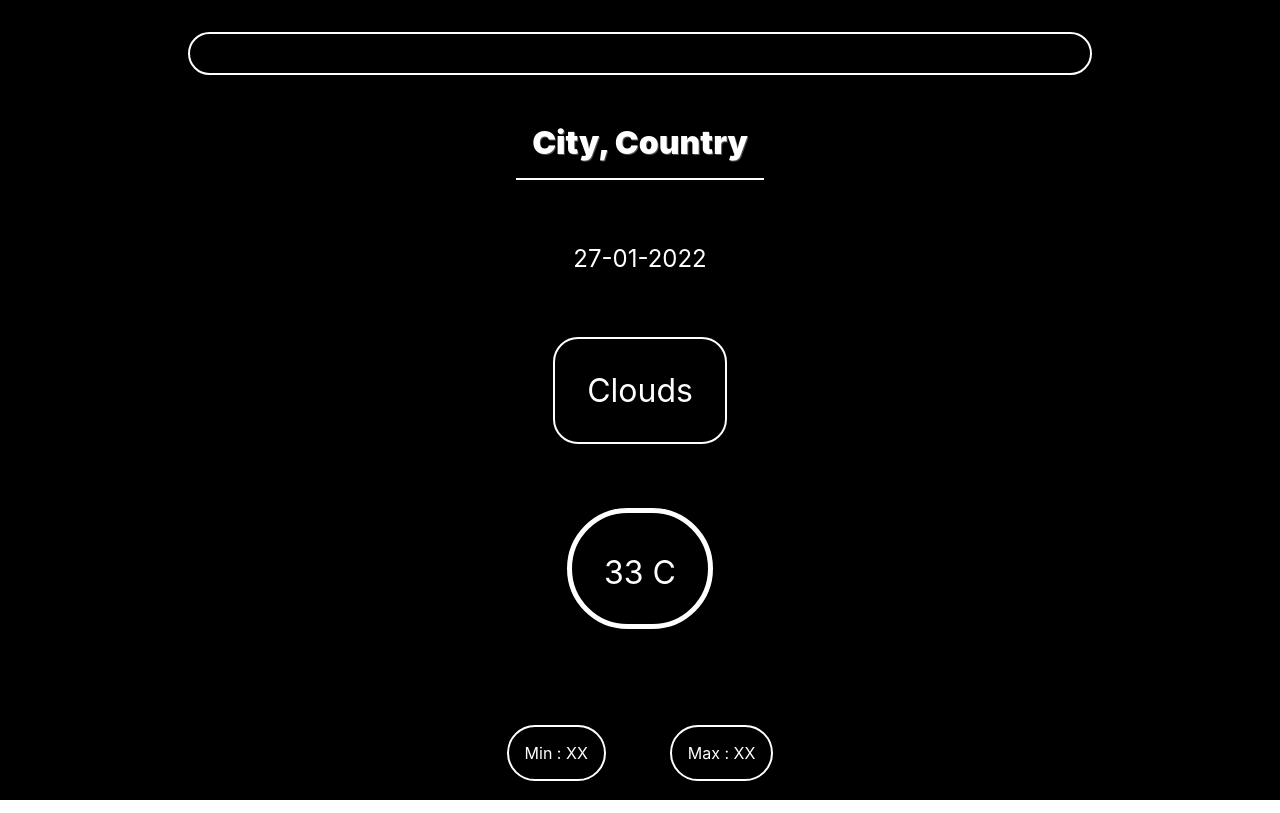
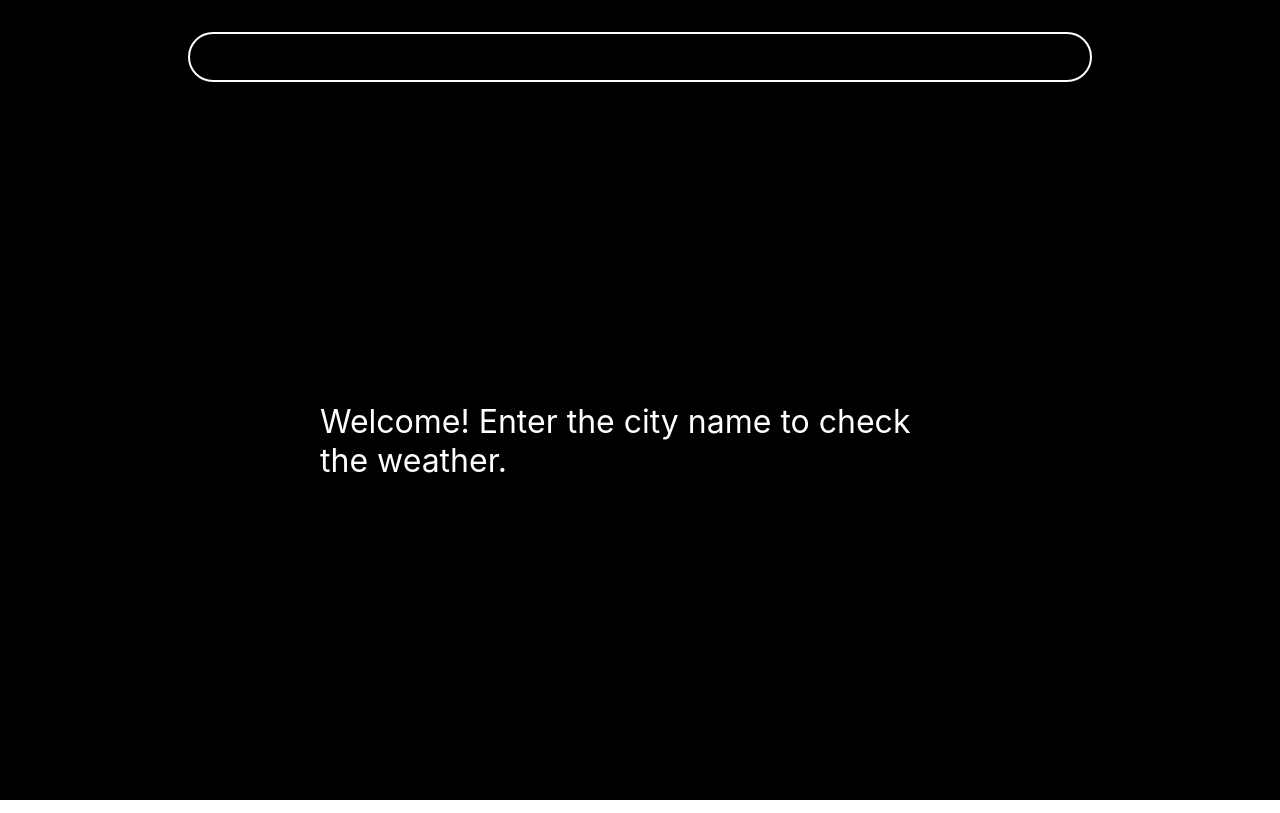
Before and after one commit to 69kazu69/weather-with-react, a React (Create React App) app: page / in a window 1280 px wide. Built offline with nearby package versions, Linux system fonts and the light colour scheme.

Commit message:
finished

```diff
--- a/src/App.css
+++ b/src/App.css
@@ -6,6 +6,11 @@
   flex-direction: column;
   align-items: center;
   background-color: black;
+}
+.container{
+  display: flex;
+  flex-direction: column;
+  align-items: center;
 }
 .search {
   margin-top: 2rem;
@@ -41,15 +46,13 @@
 
 }
 .temp{
-  margin: 2rem;
-  padding: 2rem;
+  padding: 5.5rem;
   color: white;
-  border: 5px solid;
-  border-radius: 100px;
   height: 4rem;
-  font-size: 2rem;
-  padding-top: 2.5rem;
+  font-size: 5rem;
   transition: ease 300ms;
+  font-weight: 900;
+  border-bottom: 1px solid;
 }
 .date{
   color: white;
@@ -67,3 +70,9 @@
   padding: 1rem;
   border-radius: 25rem;
 }
+.start{
+  margin: 20rem;
+  color: white;
+  font-size: 2rem;
+  font-family: -apple-system, BlinkMacSystemFont, 'Segoe UI', Roboto, Oxygen, Ubuntu, Cantarell, 'Open Sans', 'Helvetica Neue', sans-serif;
+}
--- a/src/App.js
+++ b/src/App.js
@@ -1,7 +1,14 @@
 
 import './App.css';
+import { useState } from 'react';
 
 function App() {
+
+  const [city, setCity] = useState("")
+  const [data, setData] = useState({})
+
+  const API = "acce0dd877a50f0ea34d58a35fa44d2f"
+
 
   function getCurrentDate(separator=''){
 
@@ -13,18 +20,38 @@ function App() {
     return `${date}${separator}${month<10?`0${month}`:`${month}`}${separator}${year}`
     }
 
+    const keyHandler = (e) => {
+      if(e.key === "Enter"){
+        fetch(`https://api.openweathermap.org/data/2.5/weather?&q=${city}&units=metric&appid=${API}`).then(res => res.json()).then(data => {
+          setData(data)
+          console.log(data)
+        })
+      }
+    }
   return (
     <div className="App">
-      <input className='search'/>
-      <div className='address'>City, Country</div>
+      <input className='search' value = {city} onChange = {(e) => {setCity(e.target.value)}} onKeyPress={keyHandler} />
+      {typeof data.main === "undefined" ? (
+        <div className='start'>
+        Welcome! Enter the city name to check the weather.
+      </div>
+        )
+        :
+        (
+
+
+        <div className='container'>
+        <div className='address'>{data.name}, {data.sys.country}</div>
       <div className='date'>{getCurrentDate("-")}</div>
 
-           <div className='climate'>Clouds</div>
-           <div className='temp'>33  C</div>
+           <div className='climate'>{data.weather[0].main}</div>
+           <div className='temp'>{data.main.temp}°C</div>
            <div className='minmax'>
-           <div className='min'>Min : XX</div>
-           <div className='min'>Max : XX</div>
+           <div className='min'>Min : {data.main.temp_min}</div>
+           <div className='min'>Max : {data.main.temp_max}</div>
            </div>
+      </div>
+      )}
     </div>
   );
 }
```
